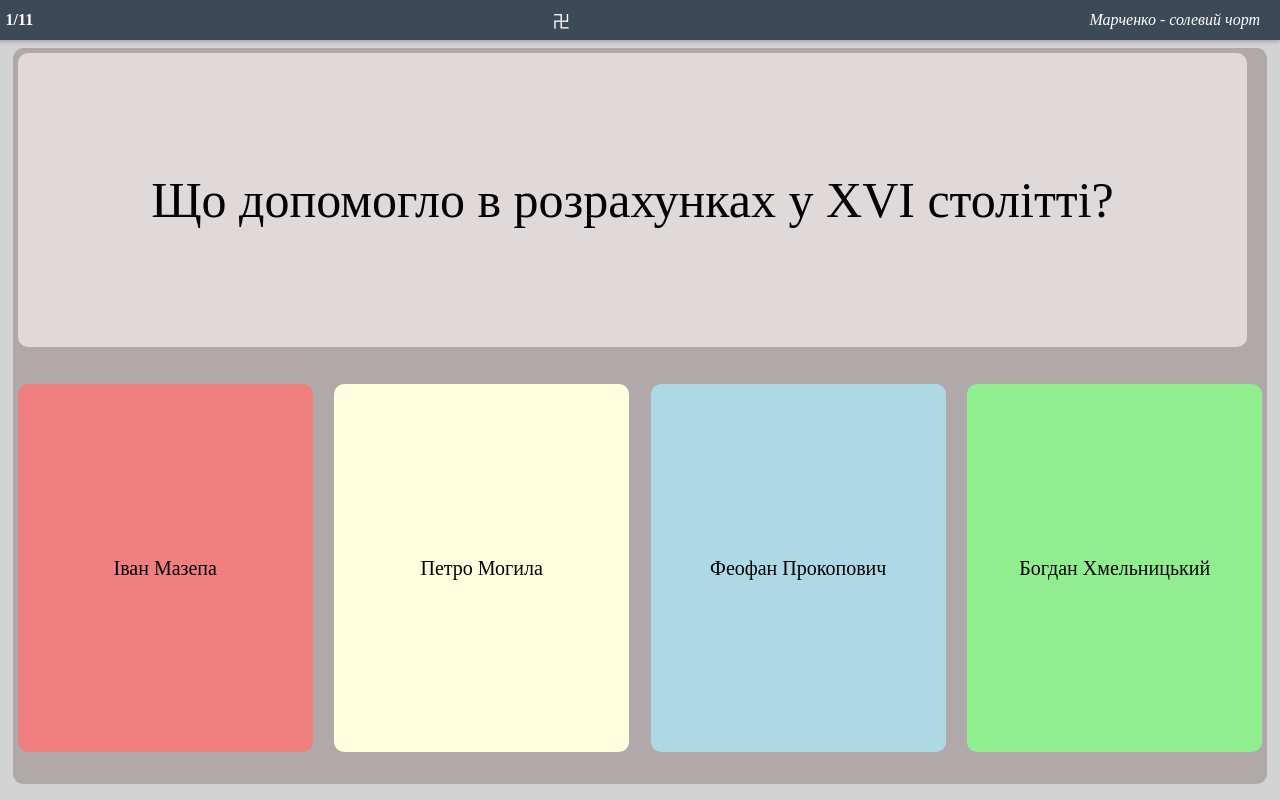
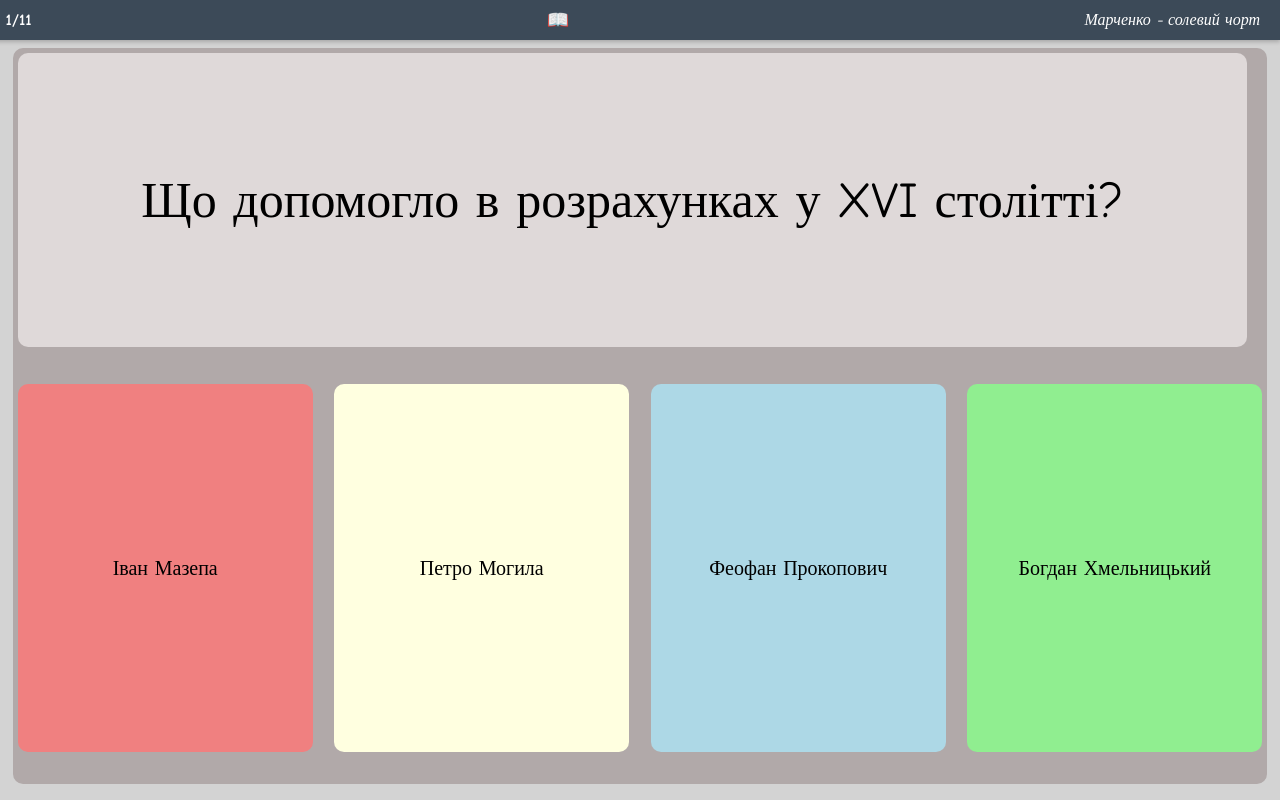
Before and after one commit to Gidory/History-Quiz, a plain HTML site: page testindex.html in a window 1280 px wide. Drawn offline with Linux system fonts and the light colour scheme.

Commit message:
Хуйню сделал. И - знак свастона

```diff
--- a/css/stylitest.css
+++ b/css/stylitest.css
@@ -3,6 +3,7 @@ body{
     display: flex;
     justify-content: center;
     user-select: none;
+    font-family: 'Comic Sans Ms';
 }
 .top-bar {
     position: fixed;
--- a/testindex.html
+++ b/testindex.html
@@ -9,7 +9,7 @@
 <body>
     <div class="top-bar">
         <span id="Vopros" class="progress">1 / 11</span>
-        <span class="icon">卍</span>
+        <span class="icon">📖</span>
         <span class="username">Марченко - солевий чорт</span>
       </div>
       <div id="testholder">
```
